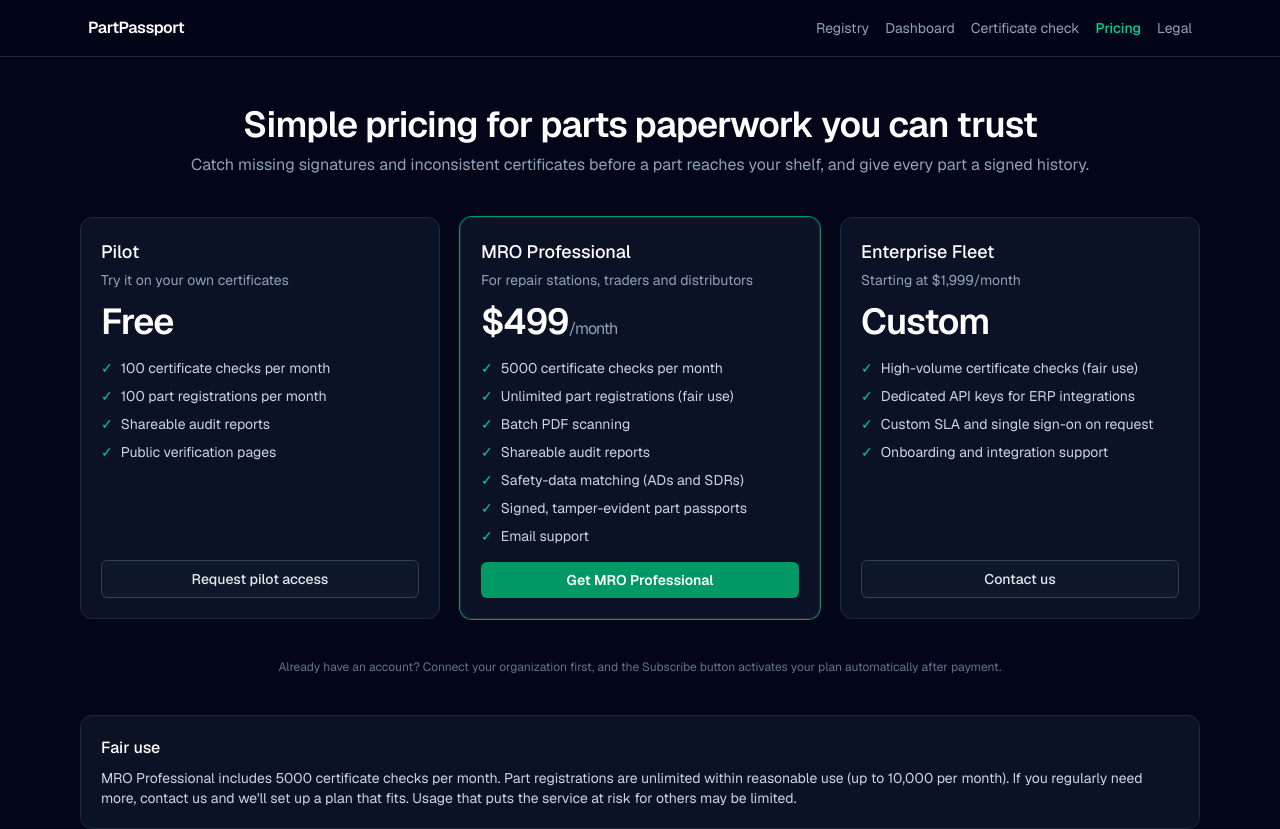
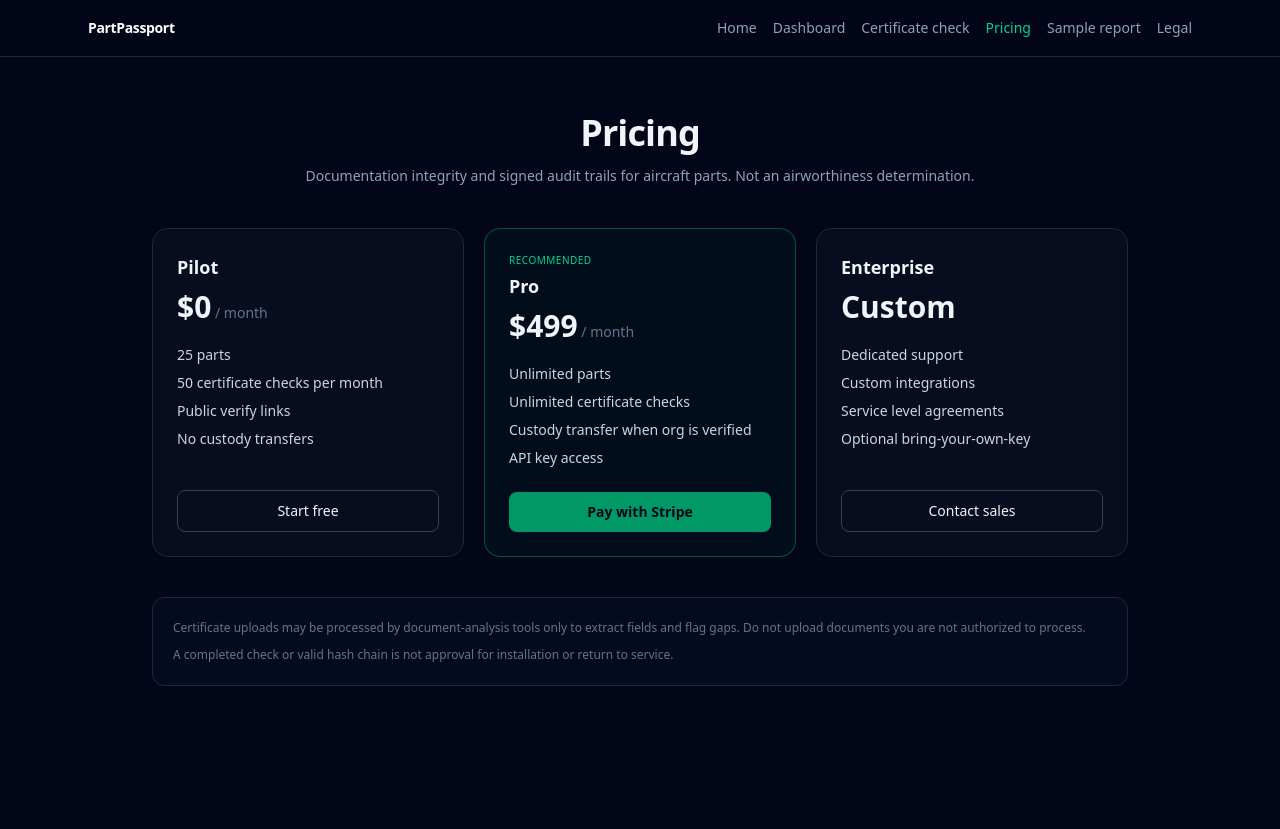
Before and after one commit to coleblaiss23/partpassport, a Next.js app: page /pricing in a window 1280 px wide. Shown: the top 829 px of the page. After the commit the page ends 801 px from the top, so only its background shows below. Built offline with nearby package versions, Linux system fonts and the light colour scheme; no server answers.

Commit message:
refactor: update public surface UI, clean up navbar casing, and fix type errors

```diff
--- a/src/app/layout.tsx
+++ b/src/app/layout.tsx
@@ -1,33 +1,19 @@
 import type { ReactNode } from "react";
-import Link from "next/link";
-import { GeistSans } from "geist/font/sans";
-import { GeistMono } from "geist/font/mono";
 import "./globals.css";
-import NavBar from "@/components/NavBar";
-import { VaultProvider } from "@/components/VaultProvider";
+import Navbar from "@/components/Navbar";
 
 export const metadata = {
-  title: "Part Passport",
-  description: "Signed lifecycle records and paperwork checks for aircraft parts",
+  title: "PartPassport",
+  description:
+    "Documentation integrity and signed audit trails for aircraft parts. Not an airworthiness determination.",
 };
 
 export default function RootLayout({ children }: { children: ReactNode }) {
   return (
-    <html lang="en" className={`${GeistSans.variable} ${GeistMono.variable}`}>
-      <body className="bg-slate-950 font-sans text-slate-100 antialiased">
-        <VaultProvider>
-          <NavBar />
-          {children}
-          <footer className="space-y-2 border-t border-slate-800 px-4 py-6 text-center text-xs text-slate-500">
-            <div className="flex justify-center gap-5">
-              <Link href="/pricing" className="hover:text-slate-300">Pricing</Link>
-              <Link href="/legal" className="hover:text-slate-300">Legal</Link>
-              <Link href="/terms" className="hover:text-slate-300">Terms</Link>
-              <Link href="/privacy" className="hover:text-slate-300">Privacy</Link>
-            </div>
-            <p>Part Passport provides cryptographic record integrity and does not certify airworthiness.</p>
-          </footer>
-        </VaultProvider>
+    <html lang="en">
+      <body className="bg-slate-950 text-slate-100 antialiased">
+        <Navbar />
+        {children}
       </body>
     </html>
   );
--- a/src/app/page.tsx
+++ b/src/app/page.tsx
@@ -1,64 +1,152 @@
+"use client";
+
+import { useState } from "react";
+import { useRouter } from "next/navigation";
 import Link from "next/link";
-import PartSearch from "@/components/PartSearch";
-import { Card, btnPrimary, btnSecondary } from "@/components/ui";
 
-const steps = [
-  ["1", "Scan the certificate", "Drop in an 8130-3 or EASA Form 1 PDF. We read it and check it for missing, inconsistent or suspicious details."],
-  ["2", "Review the findings", "Missing signatures, impossible dates, serial mismatches and matches against airworthiness directives and service difficulty reports appear in a shareable report."],
-  ["3", "Give the part a signed history", "Register the part and sign each inspection, repair, sale and installation. Anyone can verify the chain and see if it was altered."],
-];
-const features = [
-  ["AI certificate review", "Reads scanned or digital certificates and extracts the key fields."],
-  ["Built-in consistency checks", "Flags missing signatures, invalid dates and serial numbers that don't match."],
-  ["Safety-data matching", "Compares part and serial numbers against imported AD and SDR data."],
-  ["Tamper-evident history", "Every event is hash-chained and digitally signed. Changes break the chain."],
-  ["Batch scanning", "Upload up to 20 PDFs at once and review each beside its findings."],
-  ["Shareable reports", "Send a clean audit report to a buyer, seller or auditor with one link."],
+const SAMPLES = [
+  {
+    pn: "TFE731-5BR",
+    sn: "P-88211",
+    label: "Clear chain",
+    hint: "Full event history with certificate hashes",
+  },
+  {
+    pn: "APU-36-150",
+    sn: "SN-77401",
+    label: "Watch",
+    hint: "Missing overhaul certificate hash",
+  },
+  {
+    pn: "CSD-400-1",
+    sn: "44102",
+    label: "Hold",
+    hint: "Safety flag and life-limit pressure",
+  },
 ];
 
-export default function Home() {
+export default function HomePage() {
+  const [partNumber, setPartNumber] = useState("");
+  const [serial, setSerial] = useState("");
+  const router = useRouter();
+
+  function onSubmit(e: React.FormEvent) {
+    e.preventDefault();
+    if (!partNumber.trim() || !serial.trim()) return;
+    router.push(
+      `/verify/${encodeURIComponent(partNumber.trim())}/${encodeURIComponent(serial.trim())}`
+    );
+  }
+
   return (
-    <main>
-      <section className="mx-auto max-w-4xl space-y-6 px-4 pb-8 pt-16 text-center">
-        <h1 className="text-4xl font-semibold tracking-tight text-white sm:text-5xl">Know a part&apos;s paperwork is right before it reaches your shelf</h1>
-        <p className="mx-auto max-w-2xl text-lg text-slate-400">Part Passport reviews release certificates for problems and gives every part a signed, tamper-evident history.</p>
-        <div className="flex flex-wrap justify-center gap-3">
-          <Link href="/request-access" className={btnPrimary}>Request access</Link>
-          <Link href="/sample-report" className={btnSecondary}>See a sample report</Link>
+    <main className="min-h-[calc(100vh-3.5rem)] bg-slate-950 text-slate-100">
+      <div className="mx-auto flex max-w-3xl flex-col items-center px-4 py-16 sm:py-24">
+        <div className="w-full max-w-md space-y-8 text-center">
+          <div className="space-y-3">
+            <h1 className="text-3xl font-bold tracking-tight text-white sm:text-4xl">
+              PartPassport
+            </h1>
+            <p className="text-sm leading-relaxed text-slate-400">
+              Look up an aircraft part by number and serial to review its signed
+              event history and certificate hashes. This is a documentation
+              tool—not an airworthiness determination.
+            </p>
+          </div>
+
+          <form
+            onSubmit={onSubmit}
+            className="w-full rounded-xl border border-slate-800 bg-slate-900/60 p-6 text-left shadow-xl space-y-4"
+        >
+            <div>
+              <label
+                htmlFor="pn"
+                className="mb-1.5 block text-xs font-medium text-slate-400"
+              >
+                Part number
+              </label>
+              <input
+                id="pn"
+                type="text"
+                autoComplete="off"
+                placeholder="e.g. TFE731-5BR"
+                value={partNumber}
+                onChange={(e) => setPartNumber(e.target.value)}
+                className="w-full rounded-lg border border-slate-700 bg-slate-950 px-3 py-2.5 text-sm text-white placeholder:text-slate-600 focus:border-emerald-600 focus:outline-none"
+                required
+              />
+            </div>
+
+            <div>
+              <label
+                htmlFor="sn"
+                className="mb-1.5 block text-xs font-medium text-slate-400"
+              >
+                Serial number
+              </label>
+              <input
+                id="sn"
+                type="text"
+                autoComplete="off"
+                placeholder="e.g. P-88211"
+                value={serial}
+                onChange={(e) => setSerial(e.target.value)}
+                className="w-full rounded-lg border border-slate-700 bg-slate-950 px-3 py-2.5 text-sm text-white placeholder:text-slate-600 focus:border-emerald-600 focus:outline-none"
+                required
+              />
+            </div>
+
+            <button
+              type="submit"
+              className="w-full rounded-lg bg-emerald-600 py-2.5 text-sm font-semibold text-slate-950 hover:bg-emerald-500"
+            >
+              Verify part
+            </button>
+          </form>
+
+          <p className="text-xs text-slate-500">
+            Shops register parts and attach certificate hashes from the{" "}
+            <Link href="/dashboard" className="text-emerald-500 hover:underline">
+              dashboard
+            </Link>
+            .
+          </p>
         </div>
-      </section>
 
-      <section className="mx-auto max-w-2xl px-4 py-6">
-        <p className="mb-2 text-center text-sm text-slate-400">Look up a part in the public registry</p>
-        <PartSearch />
-        <p className="mt-2 text-center text-xs text-slate-500">No part handy? <Link href="/verify/DEMO-881-2001/DEMO-0001" className="text-emerald-400 hover:underline">Try a sample part</Link></p>
-      </section>
+        <div className="mt-14 w-full max-w-3xl">
+          <p className="mb-3 text-center text-xs font-medium uppercase tracking-wider text-slate-500">
+            Sample reports
+          </p>
+          <div className="grid gap-3 sm:grid-cols-3">
+            {SAMPLES.map((s) => (
+              <button
+                key={s.pn + s.sn}
+                type="button"
+                onClick={() =>
+                  router.push(`/verify/${encodeURIComponent(s.pn)}/${encodeURIComponent(s.sn)}`)
+                }
+                className="rounded-xl border border-slate-800 bg-slate-900/50 p-4 text-left hover:border-emerald-700/60"
+              >
+                <p className="font-mono text-sm text-emerald-400">{s.pn}</p>
+                <p className="font-mono text-base text-white">{s.sn}</p>
+                <p className="mt-2 text-xs font-medium text-slate-300">{s.label}</p>
+                <p className="mt-1 text-xs text-slate-500">{s.hint}</p>
+              </button>
+            ))}
+          </div>
+          <p className="mt-4 text-center text-sm">
+            <Link
+              href="/samples/report"
+              className="text-emerald-500 hover:underline"
+            >
+              See a guided sample report →
+            </Link>
+          </p>
+        </div>
+      </div>
 
-      <section className="mx-auto max-w-6xl px-4 py-12">
-        <h2 className="mb-6 text-center text-2xl font-semibold text-white">How it works</h2>
-        <div className="grid gap-4 md:grid-cols-3">
-          {steps.map(([n, t, d]) => (
-            <Card key={n}><span className="text-sm font-medium text-emerald-400">Step {n}</span><h3 className="mt-1 font-medium text-white">{t}</h3><p className="mt-1 text-sm text-slate-400">{d}</p></Card>
-          ))}
-        </div>
-      </section>
-
-      <section className="mx-auto max-w-6xl px-4 py-8">
-        <h2 className="mb-6 text-center text-2xl font-semibold text-white">Built for parts buyers, sellers and repair stations</h2>
-        <div className="grid gap-4 sm:grid-cols-2 lg:grid-cols-3">
-          {features.map(([t, d]) => <Card key={t}><h3 className="font-medium text-white">{t}</h3><p className="mt-1 text-sm text-slate-400">{d}</p></Card>)}
-        </div>
-        <p className="mt-6 text-center text-xs text-slate-500">Part Passport checks whether records are consistent. It is not an airworthiness determination.</p>
-      </section>
-
-      <section className="mx-auto max-w-3xl px-4 py-14 text-center">
-        <h2 className="text-2xl font-semibold text-white">Try it on your own certificates</h2>
-        <p className="mt-2 text-slate-400">Start with the free Pilot plan. Upgrade when your team is ready.</p>
-        <div className="mt-5 flex flex-wrap justify-center gap-3">
-          <Link href="/request-access" className={btnPrimary}>Request access</Link>
-          <Link href="/pricing" className={btnSecondary}>View pricing</Link>
-        </div>
-      </section>
+      <footer className="border-t border-slate-900 py-6 text-center text-xs text-slate-600">
+        Documentation integrity only. Not an airworthiness determination.
+      </footer>
     </main>
   );
 }
--- a/src/app/pricing/page.tsx
+++ b/src/app/pricing/page.tsx
@@ -1,87 +1,98 @@
-import type { ReactNode } from "react";
-import { Card, btnPrimary, btnSecondary } from "@/components/ui";
-import { DEFAULT_LIMITS as L } from "@/lib/planLimits";
-import { getSessionOrg } from "@/lib/sessionOrg";
+"use client";
 
-export const metadata = { title: "Pricing | Part Passport" };
+import Link from "next/link";
 
-// Set NEXT_PUBLIC_STRIPE_PAYMENT_LINK (a Stripe Payment Link URL) in .env
-const STRIPE = process.env.NEXT_PUBLIC_STRIPE_PAYMENT_LINK;
+const PRO_LINK =
+  process.env.NEXT_PUBLIC_STRIPE_PAYMENT_LINK_PRO ||
+  "https://buy.stripe.com/test_REPLACE_ME";
 
-function Cta({ href, primary, children }: { href: string; primary?: boolean; children: ReactNode }) {
-  return <a href={href} className={`${primary ? btnPrimary : btnSecondary} w-full`}>{children}</a>;
-}
+export default function PricingPage() {
+  return (
+    <main className="min-h-[calc(100vh-3.5rem)] bg-slate-950 text-slate-100">
+      <div className="mx-auto max-w-5xl px-4 py-14 sm:px-6 space-y-10">
+        <div className="mx-auto max-w-2xl text-center space-y-3">
+          <h1 className="text-3xl font-bold tracking-tight sm:text-4xl">
+            Pricing
+          </h1>
+          <p className="text-sm leading-relaxed text-slate-400">
+            Documentation integrity and signed audit trails for aircraft parts.
+            Not an airworthiness determination.
+          </p>
+        </div>
 
-const tiers = [
-  {
-    name: "Pilot", price: "Free", note: "Try it on your own certificates",
-    features: [`${L.PILOT.checks} certificate checks per month`, `${L.PILOT.registrations} part registrations per month`, "Shareable audit reports", "Public verification pages"],
-    cta: <Cta href={"/request-access?plan=pilot"}>Request pilot access</Cta>,
-  },
-  {
-    name: "MRO Professional", price: "$499", per: "/month", highlight: true, note: "For repair stations, traders and distributors",
-    features: [`${L.PRO.checks} certificate checks per month`, "Unlimited part registrations (fair use)", "Batch PDF scanning", "Shareable audit reports", "Safety-data matching (ADs and SDRs)", "Signed, tamper-evident part passports", "Email support"],
-    cta: STRIPE ? <Cta href={STRIPE} primary>Subscribe with Stripe</Cta> : <Cta href={"/request-access?plan=pro"} primary>Get MRO Professional</Cta>,
-  },
-  {
-    name: "Enterprise Fleet", price: "Custom", note: "Starting at $1,999/month",
-    features: ["High-volume certificate checks (fair use)", "Dedicated API keys for ERP integrations", "Custom SLA and single sign-on on request", "Onboarding and integration support"],
-    cta: <Cta href={"/request-access?plan=enterprise"}>Contact us</Cta>,
-  },
-];
+        <div className="grid gap-5 md:grid-cols-3">
+          <div className="flex flex-col rounded-2xl border border-slate-800 bg-slate-900/40 p-6">
+            <h2 className="text-lg font-semibold">Pilot</h2>
+            <p className="mt-2 text-3xl font-bold">
+              $0
+              <span className="text-sm font-normal text-slate-500"> / month</span>
+            </p>
+            <ul className="mt-5 flex-1 space-y-2 text-sm text-slate-300">
+              <li>25 parts</li>
+              <li>50 certificate checks per month</li>
+              <li>Public verify links</li>
+              <li>No custody transfers</li>
+            </ul>
+            <Link
+              href="/dashboard"
+              className="mt-6 rounded-lg border border-slate-700 py-2.5 text-center text-sm hover:border-emerald-600"
+            >
+              Start free
+            </Link>
+          </div>
 
-const faq: [string, string][] = [
-  ["What counts as a certificate check?", "One PDF analyzed. Limits reset on the first day of each month (UTC)."],
-  ["Do you store my PDFs?", "No. We keep the extracted fields, the findings and a hash of the file. The PDF is sent to an AI provider only to perform the analysis."],
-  ["Does this approve a part for installation?", "No. Part Passport checks whether records are consistent. Only authorized persons can determine airworthiness."],
-  ["How does billing work?", "Paid plans are billed monthly. After you subscribe we activate your plan and confirm by email."],
-];
+          <div className="flex flex-col rounded-2xl border border-emerald-500/40 bg-emerald-950/20 p-6">
+            <p className="text-[10px] font-medium uppercase tracking-wider text-emerald-400">
+              Recommended
+            </p>
+            <h2 className="mt-1 text-lg font-semibold">Pro</h2>
+            <p className="mt-2 text-3xl font-bold">
+              $499
+              <span className="text-sm font-normal text-slate-500"> / month</span>
+            </p>
+            <ul className="mt-5 flex-1 space-y-2 text-sm text-slate-300">
+              <li>Unlimited parts</li>
+              <li>Unlimited certificate checks</li>
+              <li>Custody transfer when org is verified</li>
+              <li>API key access</li>
+            </ul>
+            <a
+              href={PRO_LINK}
+              className="mt-6 rounded-lg bg-emerald-600 py-2.5 text-center text-sm font-semibold text-slate-950 hover:bg-emerald-500"
+            >
+              Pay with Stripe
+            </a>
+          </div>
 
-const withRef = (url: string, orgId: string) => `${url}${url.includes("?") ? "&" : "?"}client_reference_id=${encodeURIComponent(orgId)}`;
+          <div className="flex flex-col rounded-2xl border border-slate-800 bg-slate-900/40 p-6">
+            <h2 className="text-lg font-semibold">Enterprise</h2>
+            <p className="mt-2 text-3xl font-bold">Custom</p>
+            <ul className="mt-5 flex-1 space-y-2 text-sm text-slate-300">
+              <li>Dedicated support</li>
+              <li>Custom integrations</li>
+              <li>Service level agreements</li>
+              <li>Optional bring-your-own-key</li>
+            </ul>
+            <a
+              href="mailto:sales@partpassport.example?subject=PartPassport%20Enterprise"
+              className="mt-6 rounded-lg border border-slate-700 py-2.5 text-center text-sm hover:border-emerald-600"
+            >
+              Contact sales
+            </a>
+          </div>
+        </div>
 
-export default async function PricingPage() {
-  // Signed-in organizations get a Stripe link tagged with their ID, so the webhook can activate the plan automatically.
-  const org = await getSessionOrg().catch(() => null);
-  const proCta = STRIPE && org
-    ? <Cta href={withRef(STRIPE, org.id)} primary>Subscribe with Stripe</Cta>
-    : <Cta href="/request-access?plan=pro" primary>Get MRO Professional</Cta>;
-  return (
-    <main className="mx-auto max-w-6xl space-y-10 px-4 py-12">
-      <div className="space-y-2 text-center">
-        <h1 className="text-4xl font-semibold tracking-tight text-white">Simple pricing for parts paperwork you can trust</h1>
-        <p className="text-slate-400">Catch missing signatures and inconsistent certificates before a part reaches your shelf, and give every part a signed history.</p>
-      </div>
-
-      <div className="grid gap-5 md:grid-cols-3">
-        {tiers.map((t) => (
-          <Card key={t.name} className={`flex flex-col gap-4 ${t.highlight ? "border-emerald-600 ring-1 ring-emerald-600" : ""}`}>
-            <div>
-              <h2 className="text-lg font-medium text-white">{t.name}</h2>
-              <p className="mt-1 text-sm text-slate-400">{t.note}</p>
-              <p className="mt-3 text-4xl font-semibold tracking-tight text-white">{t.price}<span className="text-base font-normal text-slate-400">{t.per}</span></p>
-            </div>
-            <ul className="flex-1 space-y-2 text-sm text-slate-300">
-              {t.features.map((f) => <li key={f} className="flex gap-2"><span className="text-emerald-400">✓</span>{f}</li>)}
-            </ul>
-            {t.highlight ? proCta : t.cta}
-          </Card>
-        ))}
-      </div>
-
-      <p className="text-center text-xs text-slate-500">Already have an account? Connect your organization first, and the Subscribe button activates your plan automatically after payment.</p>
-
-      <Card className="space-y-2">
-        <h2 className="font-medium text-white">Fair use</h2>
-        <p className="text-sm text-slate-300">
-          MRO Professional includes {L.PRO.checks} certificate checks per month. Part registrations are unlimited within reasonable use (up to {L.PRO.registrations.toLocaleString()} per month).
-          If you regularly need more, contact us and we&apos;ll set up a plan that fits. Usage that puts the service at risk for others may be limited.
-        </p>
-      </Card>
-
-      <div className="grid gap-4 md:grid-cols-2">
-        {faq.map(([q, a]) => (
-          <Card key={q}><h3 className="font-medium text-white">{q}</h3><p className="mt-1 text-sm text-slate-400">{a}</p></Card>
-        ))}
+        <div className="rounded-xl border border-slate-800 bg-slate-900/30 p-5 text-xs leading-relaxed text-slate-500 space-y-2">
+          <p>
+            Certificate uploads may be processed by document-analysis tools only
+            to extract fields and flag gaps. Do not upload documents you are not
+            authorized to process.
+          </p>
+          <p>
+            A completed check or valid hash chain is not approval for
+            installation or return to service.
+          </p>
+        </div>
       </div>
     </main>
   );
--- /dev/null
+++ b/src/app/samples/report/page.tsx
@@ -0,0 +1,98 @@
+import Link from "next/link";
+
+const ROWS = [
+  {
+    step: "1",
+    title: "Identify the part",
+    body: "Buyer or inspector enters the part number and serial from the data plate or shipping documents.",
+  },
+  {
+    step: "2",
+    title: "Review the event chain",
+    body: "Each lifecycle event (created, installed, overhauled, inspected) is hash-linked and signed by the organization that recorded it.",
+  },
+  {
+    step: "3",
+    title: "Check certificate hashes",
+    body: "When an 8130-3 or Form 1 was attached, only a SHA-256 hash is stored. Anyone with the original PDF can re-hash and compare.",
+  },
+  {
+    step: "4",
+    title: "Read the verdict",
+    body: "Clear means the recorded chain checks out. Watch means documentation gaps. Hold means a serious flag or broken chain—not a shop floor release.",
+  },
+];
+
+export default function SampleReportPage() {
+  return (
+    <main className="min-h-[calc(100vh-3.5rem)] bg-slate-950 text-slate-100">
+      <div className="mx-auto max-w-2xl px-4 py-14 sm:px-6 space-y-10">
+        <div className="space-y-3">
+          <p className="text-xs font-medium uppercase tracking-wider text-emerald-500">
+            Sample report
+          </p>
+          <h1 className="text-3xl font-bold tracking-tight">
+            What a PartPassport verify page shows
+          </h1>
+          <p className="text-sm leading-relaxed text-slate-400">
+            This walkthrough uses demo serials. It exains the product for
+            buyers and quality managers. It is not a real aircraft record and
+            not an airworthiness finding.
+          </p>
+        </div>
+
+        <ol className="space-y-4">
+          {ROWS.map((row) => (
+            <li
+              key={row.step}
+              className="rounded-xl border border-slate-800 bg-slate-900/40 p-5"
+            >
+              <p className="text-xs font-mono text-slate-500">Step {row.step}</p>
+              <h2 className="mt-1 font-semibold text-white">{row.title}</h2>
+              <p className="mt-2 text-sm leading-relaxed text-slate-400">
+                {row.body}
+              </p>
+            </li>
+          ))}
+        </ol>
+
+        <div className="rounded-xl border border-slate-800 bg-slate-900/50 p-5 space-y-3">
+          <h2 className="font-semibold">Open a live demo serial</h2>
+          <ul className="space-y-2 text-sm">
+            <li>
+              <Link
+                href="/verify/TFE731-5BR/P-88211"
+                className="font-mono text-emerald-400 hover:underline"
+              >
+                TFE731-5BR / P-88211
+              </Link>
+              <span className="text-slate-500"> — clear</span>
+            </li>
+            <li>
+              <Link
+                href="/verify/APU-36-150/SN-77401"
+                className="font-mono text-emerald-400 hover:underline"
+              >
+                APU-36-150 / SN-77401
+              </Link>
+              <span className="text-slate-500"> — watch</span>
+            </li>
+            <li>
+              <Link
+                href="/verify/CSD-400-1/44102"
+                className="font-mono text-emerald-400 hover:underline"
+              >
+                CSD-400-1 / 44102
+              </Link>
+              <span className="text-slate-500"> — hold</span>
+            </li>
+          </ul>
+        </div>
+
+        <p className="text-xs text-slate-600">
+          Documentation integrity only. Not an airworthiness determination.
+  </p>
+      </div>
+    </main>
+  );
+}
--- a/src/components/NavBar.tsx
+++ b/src/components/Navbar.tsx
@@ -4,19 +4,20 @@ import Link from "next/link";
 import { usePathname } from "next/navigation";
 
 const LINKS = [
-  { href: "/", label: "Registry" },
+  { href: "/", label: "Home" },
   { href: "/dashboard", label: "Dashboard" },
   { href: "/dashboard/check", label: "Certificate check" },
   { href: "/pricing", label: "Pricing" },
+  { href: "/samples/report", label: "Sample report" },
   { href: "/legal", label: "Legal" },
 ];
 
 export default function Navbar() {
   const pathname = usePathname();
   return (
-    <header className="border-b border-slate-800 bg-slate-950/90 backdrop-blur sticky top-0 z-40">
-      <div className="max-w-6xl mx-auto px-4 sm:px-6 h-14 flex items-center justify-between gap-4">
-        <Link href="/" className="font-semibold tracking-tight text-white shrink-0">
+    <header className="border-b border-slate-800 bg-slate-950/95 backdrop-blur sticky top-0 z-40">
+      <div className="mx-auto flex h-14 max-w-6xl items-center justify-between gap-4 px-4 sm:px-6">
+        <Link href="/" className="shrink-0 text-sm font-semibold tracking-tight text-white">
           PartPassport
         </Link>
         <nav className="flex flex-wrap items-center justify-end gap-x-4 gap-y-1 text-sm text-slate-400">
@@ -30,9 +31,7 @@ export default function Navbar() {
                 key={link.href}
                 href={link.href}
                 className={
-                  active
-                    ? "text-emerald-400 font-medium"
-                    : "hover:text-white transition-colors"
+                  active ? "font-medium text-emerald-400" : "hover:text-white"
                 }
               >
                 {link.label}
```
Also changed, not shown: src/app/legal/page.tsx (+25 -10 lines).
